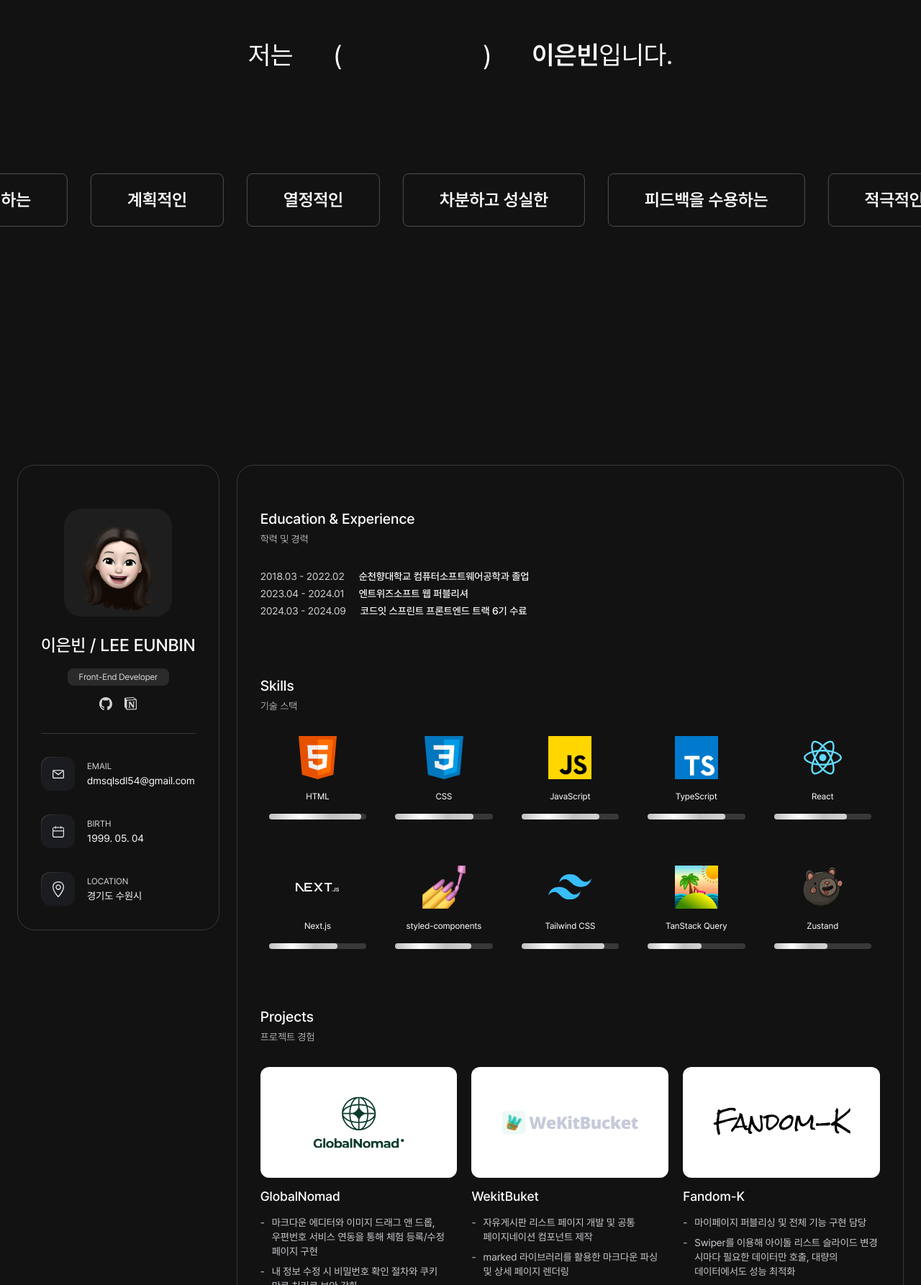
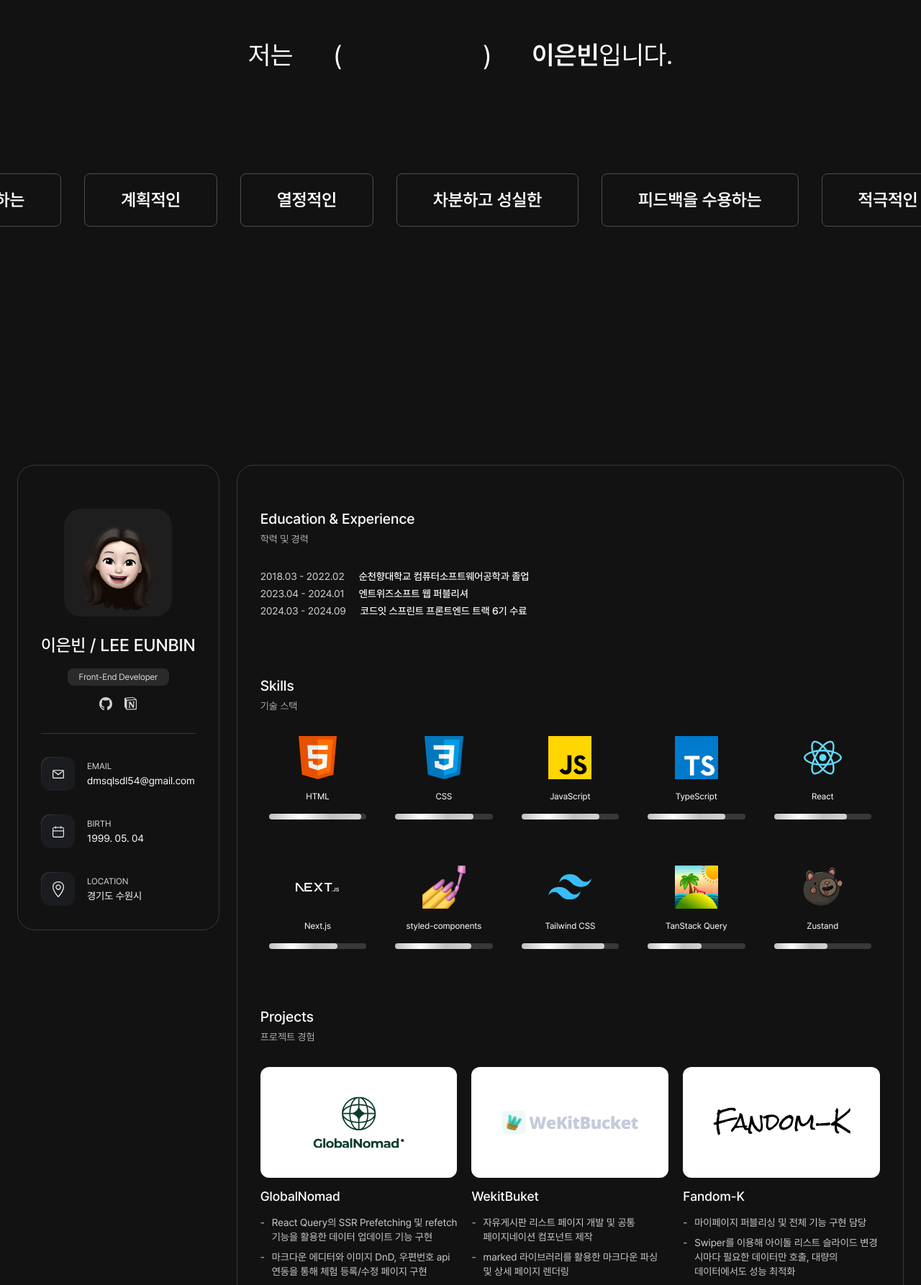
Before and after one commit to eunbinnie/fe-portfolio, a Next.js app: page / in a window 1280 px wide. Shown: the part 1014-2800 px from the top of the page at 72% size. Built offline with nearby package versions, Linux system fonts and the light colour scheme.

Commit message:
refactor: view more 버튼 위치 및 리스트 사이즈 조절

```diff
--- a/src/components/project/ProjectItem.tsx
+++ b/src/components/project/ProjectItem.tsx
@@ -4,11 +4,8 @@
 
 const ProjectItem = ({ data }: { data: IProjectItem }) => {
   return (
-    <li className="scale-group grid place-content-start gap-3">
-      <Link
-        href="#"
-        className="relative flex aspect-video w-full items-center justify-center overflow-hidden rounded-xl bg-white"
-      >
+    <li className="scale-group grid grid-cols-1 grid-rows-[repeat(4,auto),1fr] place-content-start gap-3">
+      <div className="relative flex aspect-video w-full items-center justify-center overflow-hidden rounded-xl bg-white">
         <Image
           src={data.thumbnail}
           alt={`${data.title} 이미지`}
@@ -17,10 +14,8 @@
           priority
           className="scale-item w-full object-contain"
         />
-      </Link>
-      <Link href="#" className="w-fit text-lg font-medium text-white">
-        {data.title}
-      </Link>
+      </div>
+      <span className="w-fit text-lg font-medium text-white">{data.title}</span>
       <ul className="grid gap-2 break-keep text-sm text-gray-100">
         {data.summary.map((data, idx) => (
           <li
@@ -34,9 +29,10 @@
       <span className="w-fit bg-gray-200 px-1 text-xs text-gray-100">
         #{data.tag}
       </span>
+      <div className="mt-4 flex items-end">
         <Link
           href="#"
-        className="ml-auto mt-4 flex items-center gap-1 text-xs text-white"
+          className="ml-auto flex grid-flow-row items-center gap-1 text-xs text-white"
         >
           VIEW MORE
           <Image
@@ -46,6 +42,7 @@
             height={12}
           />
         </Link>
+      </div>
     </li>
   );
 };
--- a/src/constants/projects.ts
+++ b/src/constants/projects.ts
@@ -7,8 +7,9 @@
     tag: 'Frontend Development',
     thumbnail: '/icons/globalNomad.svg',
     summary: [
-      '마크다운 에디터와 이미지 드래그 앤 드롭, 우편번호 서비스 연동을 통해 체험 등록/수정 페이지 구현',
-      '내 정보 수정 시 비밀번호 확인 절차와 쿠키 만료 처리로 보안 강화',
+      'React Query의 SSR Prefetching 및 refetch 기능을 활용한 데이터 업데이트 기능 구현',
+      '마크다운 에디터와 이미지 DnD, 우편번호 api 연동을 통해 체험 등록/수정 페이지 구현',
+      '내 정보 수정 시 데이터 유효성 검사와 쿠키 만료 처리로 보안 강화',
       '후기 작성 모달에 Lottie 애니메이션을 추가해 동적인 사용자 경험 제공',
       '사이트 소개 랜딩 페이지의 디자인 및 퍼블리싱 전담',
     ],
```
Lines whose indentation alone changed are shown as unchanged.
